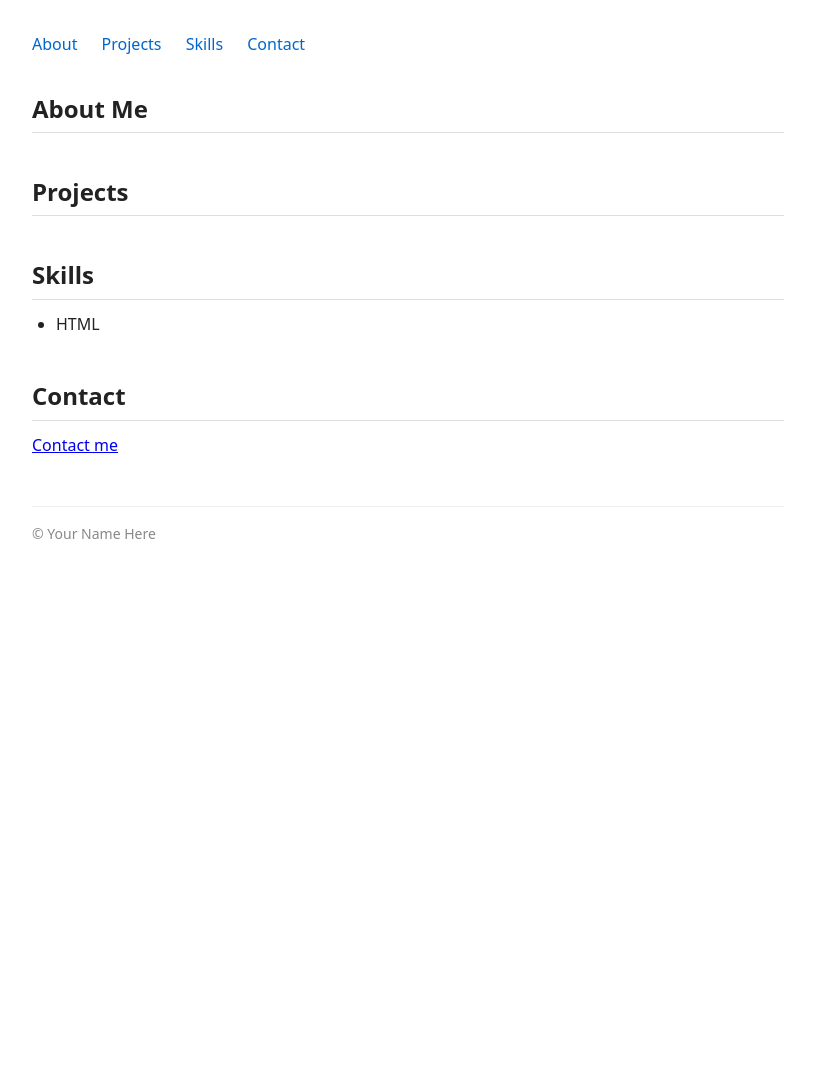
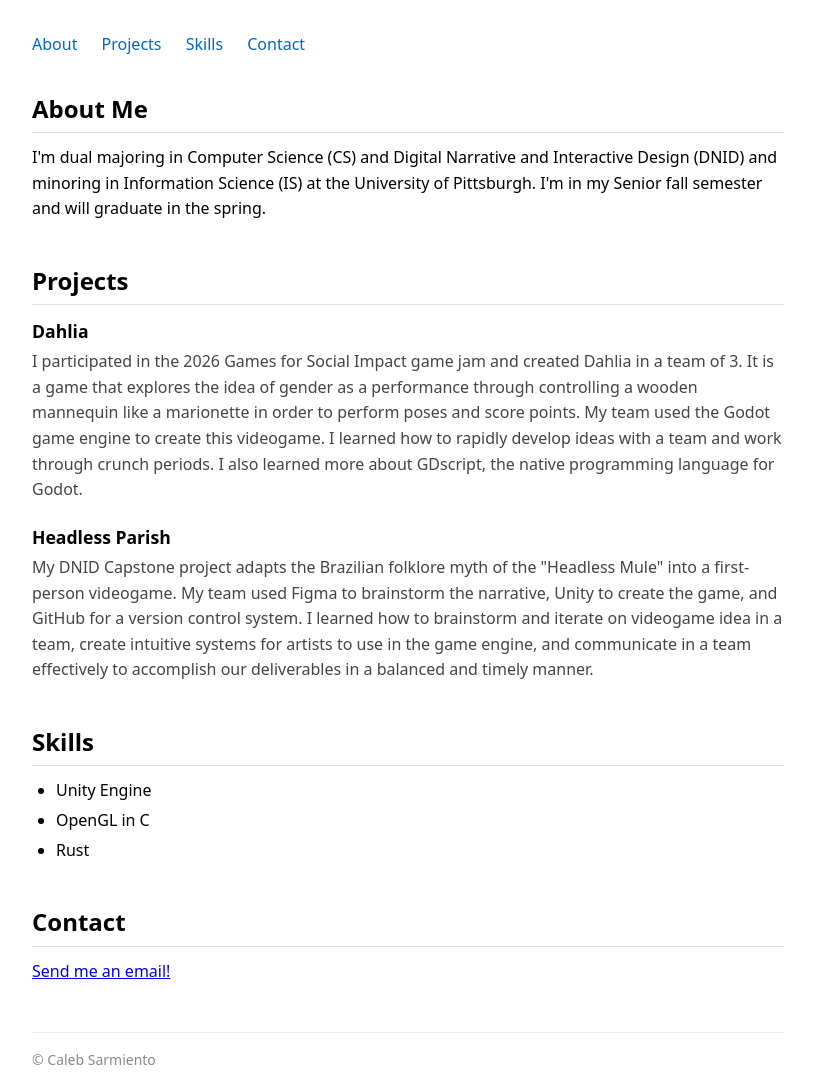
Before and after one commit to calebsarmiento/cs1530-developer-portfolio, a plain HTML site: page index.html in a window 1280 px wide. Shown: the whole page, without its empty margins (232-1047 px from the left). Before the commit the page ends 800 px from the top, so only its background shows below. Drawn offline with Linux system fonts and the light colour scheme.

Commit message:
Updated index.html, style.css, and added pipeline.yaml

```diff
--- a/index.html
+++ b/index.html
@@ -4,7 +4,7 @@
 <head>
   <meta charset="UTF-8">
   <meta name="viewport" content="width=device-width, initial-scale=1.0">
-  <title>Your Name Here</title>
+  <title>Caleb Sarmiento</title>
   <link rel="stylesheet" href="style.css">
 </head>
 
@@ -23,19 +23,21 @@
 
     <section id="about">
       <h2>About Me</h2>
-      <!-- TODO: Replace with 2-3 sentences about yourself -->
-      <!-- e.g., include your name, your program/year, and what you are interested in -->
+      I'm dual majoring in Computer Science (CS) and Digital Narrative and Interactive Design (DNID) and minoring in Information Science (IS) at the University of Pittsburgh. I'm in my Senior fall semester and will graduate in the spring.
     </section>
 
     <section id="projects">
       <h2>Projects</h2>
 
-      <!-- Example project entry structure: copy, fill in, and add at least 2:
       <div class="project">
-        <h3>Project Name</h3>
-        <p>What the project does, the technologies used, and what you learned.</p>
+        <h3>Dahlia</h3>
+        <p>I participated in the 2026 Games for Social Impact game jam and created Dahlia in a team of 3. It is a game that explores the idea of gender as a performance through controlling a wooden mannequin like a marionette in order to perform poses and score points. My team used the Godot game engine to create this videogame. I learned how to rapidly develop ideas with a team and work through crunch periods. I also learned more about GDscript, the native programming language for Godot.</p>
       </div>
-      -->
+
+      <div class="project">
+        <h3>Headless Parish</h3>
+        <p>My DNID Capstone project adapts the Brazilian folklore myth of the "Headless Mule" into a first-person videogame. My team used Figma to brainstorm the narrative, Unity to create the game, and GitHub for a version control system. I learned how to brainstorm and iterate on videogame idea in a team, create intuitive systems for artists to use in the game engine, and communicate in a team effectively to accomplish our deliverables in a balanced and timely manner.</p>
+      </div>
 
       <!-- TODO: Add at least 2 project entries using the structure above -->
     </section>
@@ -43,26 +45,21 @@
     <section id="skills">
       <h2>Skills</h2>
       <ul>
-        <!-- Example skill - TODO: replace -->
-        <li>HTML</li>
-
-        <!-- TODO: Add a second skill here -->
-        <!-- TODO: Add a third skill here -->
-        <!-- TODO: ... -->
+        <li>Unity Engine</li>
+        <li>OpenGL in C</li>
+        <li>Rust</li>
       </ul>
     </section>
 
     <section id="contact">
       <h2>Contact</h2>
-      <!-- TODO: Replace href="#" with a real link (e.g., mailto:you@example.com or your LinkedIn URL) -->
-      <!-- TODO: Replace the link text with something descriptive, e.g. "Email me" or "LinkedIn" -->
-      <p><a href="#">Contact me</a></p>
+      <p><a href="mailto:cts58@pitt.edu">Send me an email!</a></p>
     </section>
 
   </main>
 
   <footer>
-    <p>&copy; Your Name Here</p>
+    <p>&copy; Caleb Sarmiento</p>
   </footer>
 
 </body>
--- a/style.css
+++ b/style.css
@@ -12,8 +12,8 @@ body {
   font-family: system-ui, sans-serif;
   font-size: 1rem;
   line-height: 1.6;
-  color: #222;
-  background: #fff;
+  color: black;
+  background: white;
   max-width: 800px;
   margin: 0 auto;
   padding: 2rem 1.5rem;
```
Also changed, not shown: 1 other file.
